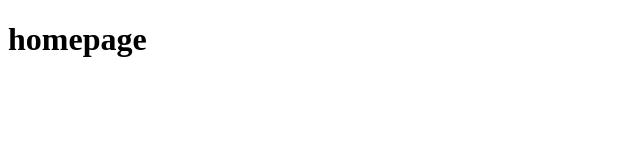
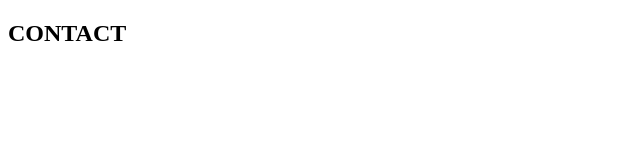
Before and after one commit to seepaniveenasree/uber, a plain HTML site: page list users.html in a window 1280 px wide. Shown: the whole page, without its empty margins (0-640 px from the left). Drawn offline with Linux system fonts and the light colour scheme.

Commit message:
collab commit

```diff
--- a/list users.html
+++ b/list users.html
@@ -6,6 +6,6 @@
     <title>Document</title>
 </head>
 <body>
-    <h1>homepage</h1>
+    <h2>CONTACT</h2>
 </body>
 </html>
```
